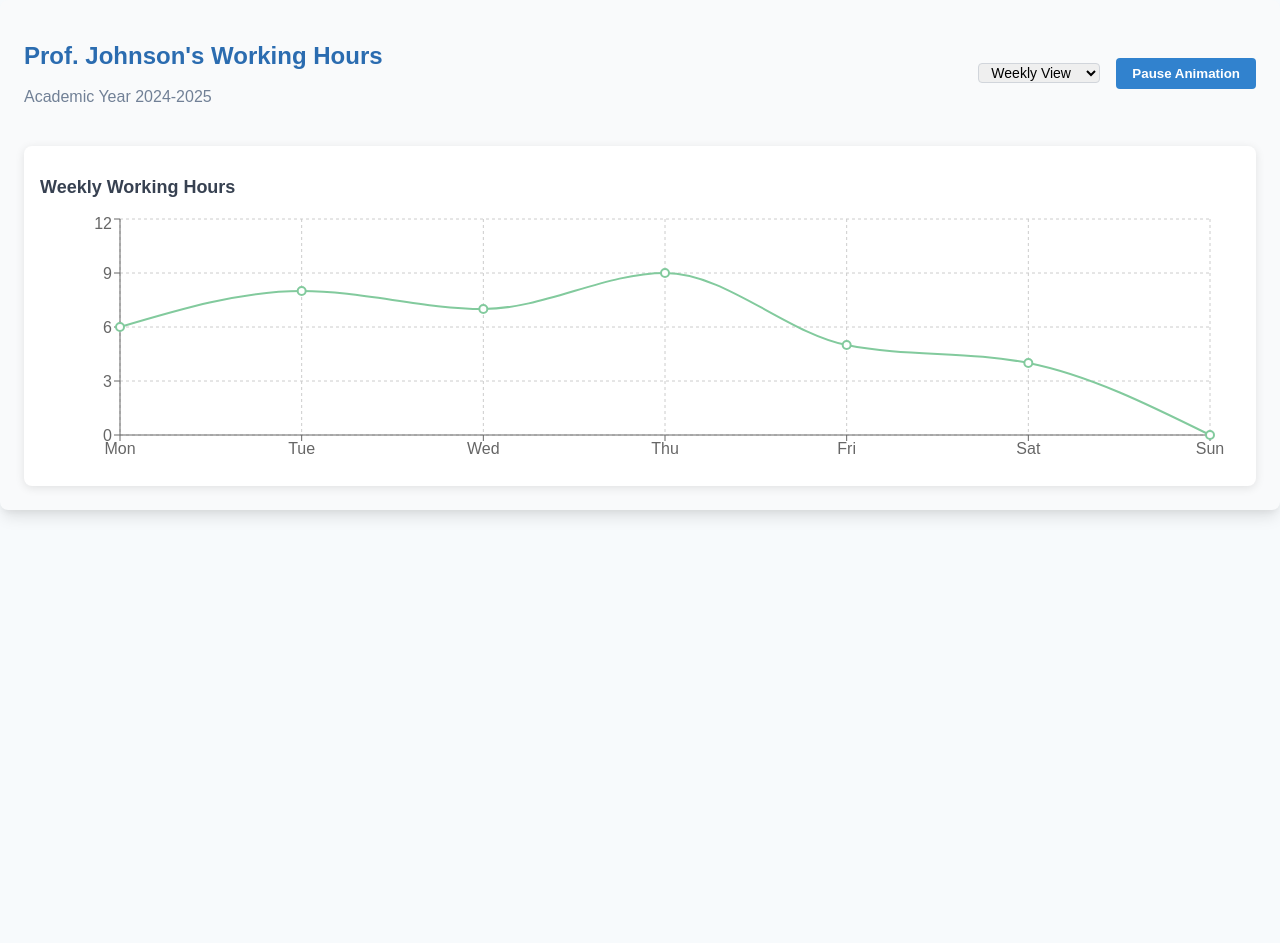
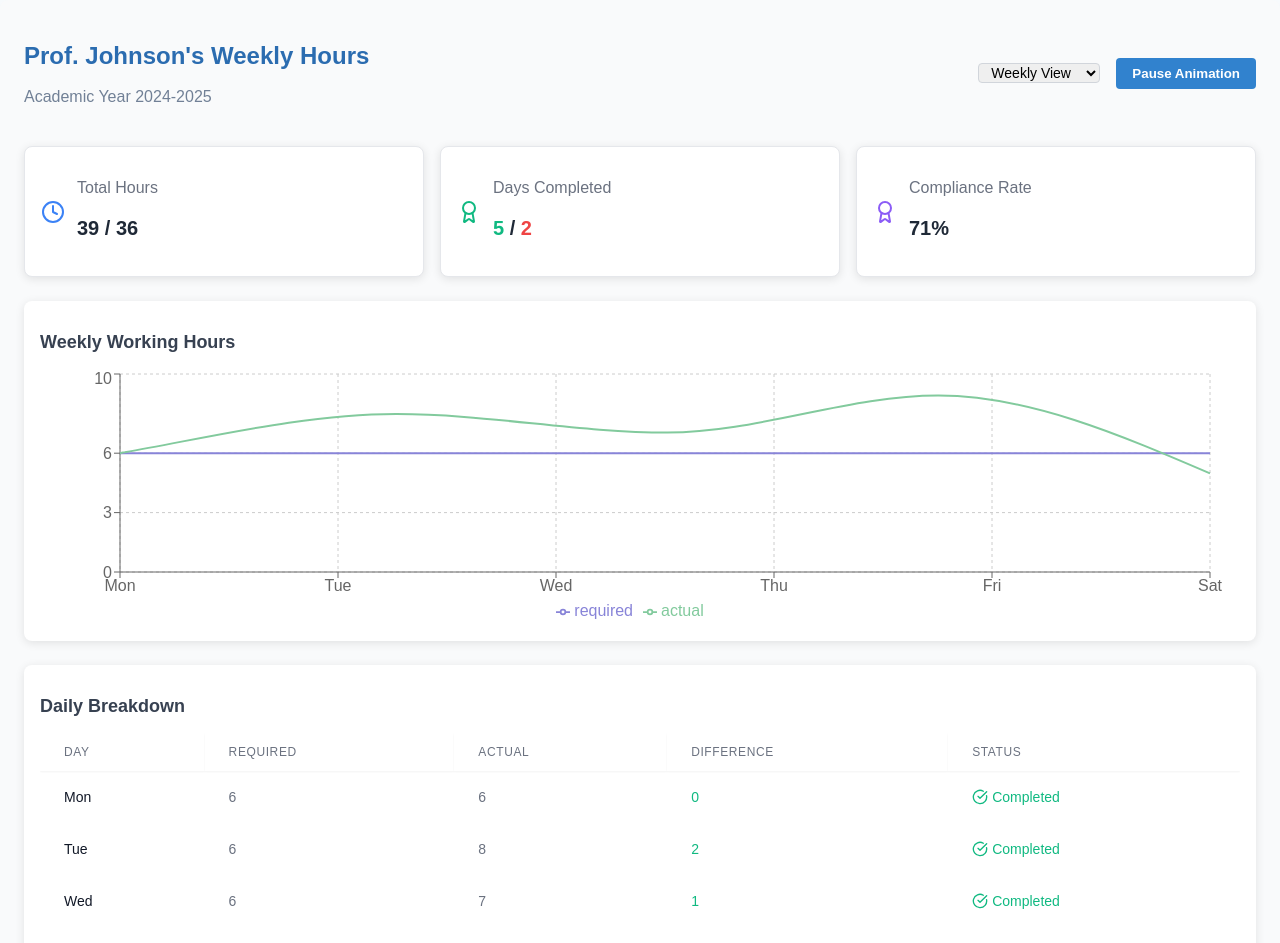
Before and after one commit to Chirag1724/WorkPulse, a React (Vite) app in the folder Frontend/ERP/: page /weekly-graph in a window 1280 px wide. Shown: the top 943 px of the page. Before the commit the page ends 800 px from the top, so only its background shows below. Built offline with nearby package versions, Linux system fonts and the light colour scheme.

Commit message:
Made Dynamic

```diff
--- /dev/null
+++ b/Frontend/ERP/src/data.json
@@ -0,0 +1,43 @@
+{
+    "weekly": [
+      { "day": "Mon", "hours": 6 },
+      { "day": "Tue", "hours": 8 },
+      { "day": "Wed", "hours": 7 },
+      { "day": "Thu", "hours": 9 },
+      { "day": "Fri", "hours": 5 },
+      { "day": "Sat", "hours": 4 },
+      { "day": "Sun", "hours": 0 }
+    ],
+    "monthly": [
+      { "month": "January", "required": 160, "actual": 165 },
+      { "month": "February", "required": 152, "actual": 148 },
+      { "month": "March", "required": 168, "actual": 172 },
+      { "month": "April", "required": 160, "actual": 155 },
+      { "month": "May", "required": 168, "actual": 175 },
+      { "month": "June", "required": 152, "actual": 158 },
+      { "month": "July", "required": 128, "actual": 110 },
+      { "month": "August", "required": 136, "actual": 142 },
+      { "month": "September", "required": 160, "actual": 168 },
+      { "month": "October", "required": 168, "actual": 170 },
+      { "month": "November", "required": 152, "actual": 145 },
+      { "month": "December", "required": 144, "actual": 150 }
+    ],
+    "teacherStats": {
+      "name": "Mr. John Doe",
+      "subject": "Mathematics",
+      "avatar": "👨‍🏫",
+      "weeklyStats": {
+        "logged": 27.5,
+        "weeklyRequirement": 30,
+        "pending": 12.5,
+        "workingDays": 5,
+        "punchData": [
+          { "day": "Monday", "in": "07:45", "out": "15:30", "classes": 5 },
+          { "day": "Tuesday", "in": "10:00", "out": "16:15", "classes": 4 },
+          { "day": "Wednesday", "in": "07:30", "out": "15:45", "classes": 6 },
+          { "day": "Thursday", "in": "", "out": "", "classes": 5 },
+          { "day": "Friday", "in": "", "out": "", "classes": 4 }
+        ]
+      }
+    }
+  }
--- a/Frontend/ERP/src/monthlygraph.jsx
+++ b/Frontend/ERP/src/monthlygraph.jsx
@@ -1,53 +1,40 @@
 import { useState, useEffect } from 'react';
-import { LineChart, Line, XAxis, YAxis, CartesianGrid, Tooltip, Legend, ResponsiveContainer, ReferenceLine } from 'recharts';
+import {
+  LineChart, Line, XAxis, YAxis, CartesianGrid, Tooltip,
+  Legend, ResponsiveContainer, ReferenceLine
+} from 'recharts';
 import { Clock, Calendar, CheckCircle, XCircle, Award } from 'lucide-react';
 import './graph.css';
+import data from './data.json'; // Make sure this path is correct
 
-// Sample data for a teacher's working hours
-const monthlyData = [
-  { month: 'January', required: 160, actual: 165, status: 'completed' },
-  { month: 'February', required: 152, actual: 148, status: 'undercompleted' },
-  { month: 'March', required: 168, actual: 172, status: 'completed' },
-  { month: 'April', required: 160, actual: 155, status: 'undercompleted' },
-  { month: 'May', required: 168, actual: 175, status: 'completed' },
-  { month: 'June', required: 152, actual: 158, status: 'completed' },
-  { month: 'July', required: 128, actual: 110, status: 'undercompleted' },
-  { month: 'August', required: 136, actual: 142, status: 'completed' },
-  { month: 'September', required: 160, actual: 168, status: 'completed' },
-  { month: 'October', required: 168, actual: 170, status: 'completed' },
-  { month: 'November', required: 152, actual: 145, status: 'undercompleted' },
-  { month: 'December', required: 144, actual: 150, status: 'completed' }
-];
+// Prepare data with "status"
+const monthlyData = data.monthly.map(month => ({
+  ...month,
+  status: month.actual >= month.required ? 'completed' : 'undercompleted'
+}));
 
-// Calculate statistics
+// Calculate stats
 const totalRequired = monthlyData.reduce((sum, month) => sum + month.required, 0);
 const totalActual = monthlyData.reduce((sum, month) => sum + month.actual, 0);
 const completedMonths = monthlyData.filter(month => month.status === 'completed').length;
-const undercompletedMonths = monthlyData.filter(month => month.status === 'undercompleted').length;
+const undercompletedMonths = monthlyData.length - completedMonths;
 const complianceRate = Math.round((completedMonths / monthlyData.length) * 100);
 
 function Graph() {
   const [activeIndex, setActiveIndex] = useState(0);
   const [isAnimating, setIsAnimating] = useState(true);
 
-  // Animation effect
   useEffect(() => {
     let interval;
-
     if (isAnimating) {
       interval = setInterval(() => {
-        setActiveIndex((prevIndex) => (prevIndex + 1) % monthlyData.length);
+        setActiveIndex(prev => (prev + 1) % monthlyData.length);
       }, 2000);
     }
-
     return () => clearInterval(interval);
   }, [isAnimating]);
 
-  const handleToggleAnimation = () => {
-    setIsAnimating(!isAnimating);
-  };
-
-  // Animated data
+  const handleToggleAnimation = () => setIsAnimating(!isAnimating);
   const animatedData = monthlyData.slice(0, activeIndex + 1);
 
   return (
@@ -57,6 +44,21 @@ function Graph() {
     <h1 className="text-2xl font-bold text-blue-800">Prof. Johnson's Working Hours</h1>
     <p className="text-gray-600">Academic Year 2024-2025</p>
   </div>
+
+  <div className="flex items-center gap-4">
+    <select
+      onChange={(e) => {
+        if (e.target.value === 'weekly') {
+          navigate('/weekly-graph');
+        }
+      }}
+      defaultValue="monthly"
+      className="border border-gray-300 rounded px-2 py-1 text-sm"
+    >
+      <option value="monthly">Monthly View</option>
+      <option value="weekly">Weekly View</option>
+    </select>
+
     <button
       onClick={handleToggleAnimation}
       className="px-4 py-2 bg-blue-600 text-white rounded hover:bg-blue-700"
@@ -64,34 +66,22 @@ function Graph() {
       {isAnimating ? 'Pause Animation' : 'Resume Animation'}
     </button>
   </div>
+</div>
+
 
       <div className="grid grid-cols-1 md:grid-cols-3 gap-4 mb-6">
-        <div className="bg-white p-4 rounded-lg shadow flex items-center">
-          <Clock className="text-blue-500 mr-3" size={24} />
-          <div>
-            <p className="text-gray-500">Total Hours</p>
-            <p className="text-xl font-semibold">{totalActual} / {totalRequired}</p>
-          </div>
-        </div>
-
-        <div className="bg-white p-4 rounded-lg shadow flex items-center">
-          <Calendar className="text-green-500 mr-3" size={24} />
-          <div>
-            <p className="text-gray-500">Months Completed</p>
-            <p className="text-xl font-semibold">
+        <StatCard icon={<Clock className="text-blue-500 mr-3" />} label="Total Hours" value={`${totalActual} / ${totalRequired}`} />
+        <StatCard
+          icon={<Calendar className="text-green-500 mr-3" />}
+          label="Months Completed"
+          value={
+            <span>
               <span className="text-green-500">{completedMonths}</span> /
               <span className="text-red-500"> {undercompletedMonths}</span>
-            </p>
-          </div>
-        </div>
-
-        <div className="bg-white p-4 rounded-lg shadow flex items-center">
-          <Award className="text-purple-500 mr-3" size={24} />
-          <div>
-            <p className="text-gray-500">Compliance Rate</p>
-            <p className="text-xl font-semibold">{complianceRate}%</p>
-          </div>
-        </div>
+            </span>
+          }
+        />
+        <StatCard icon={<Award className="text-purple-500 mr-3" />} label="Compliance Rate" value={`${complianceRate}%`} />
       </div>
 
       <div className="bg-white p-4 rounded-lg shadow-md mb-6">
@@ -104,25 +94,9 @@ function Graph() {
               <YAxis domain={[100, 180]} />
               <Tooltip />
               <Legend />
-              <ReferenceLine y={152} stroke="#888" strokeDasharray="3 3" label="Average Required" />
-              <Line
-                type="monotone"
-                dataKey="required"
-                stroke="#8884d8"
-                strokeWidth={2}
-                dot={{ r: 4 }}
-                activeDot={{ r: 6 }}
-                isAnimationActive={isAnimating}
-              />
-              <Line
-                type="monotone"
-                dataKey="actual"
-                stroke="#82ca9d"
-                strokeWidth={2}
-                dot={{ r: 4 }}
-                activeDot={{ r: 6 }}
-                isAnimationActive={isAnimating}
-              />
+              <ReferenceLine y={152} stroke="#888" strokeDasharray="3 3" label="Avg Required" />
+              <Line type="monotone" dataKey="required" stroke="#8884d8" strokeWidth={2} dot={{ r: 4 }} activeDot={{ r: 6 }} isAnimationActive={isAnimating} />
+              <Line type="monotone" dataKey="actual" stroke="#82ca9d" strokeWidth={2} dot={{ r: 4 }} activeDot={{ r: 6 }} isAnimationActive={isAnimating} />
             </LineChart>
           </ResponsiveContainer>
         </div>
@@ -134,29 +108,34 @@ function Graph() {
           <table className="min-w-full divide-y divide-gray-200">
             <thead>
               <tr>
-                <th className="px-6 py-3 text-left text-xs font-medium text-gray-500 uppercase tracking-wider">Month</th>
-                <th className="px-6 py-3 text-left text-xs font-medium text-gray-500 uppercase tracking-wider">Required Hours</th>
-                <th className="px-6 py-3 text-left text-xs font-medium text-gray-500 uppercase tracking-wider">Actual Hours</th>
-                <th className="px-6 py-3 text-left text-xs font-medium text-gray-500 uppercase tracking-wider">Difference</th>
-                <th className="px-6 py-3 text-left text-xs font-medium text-gray-500 uppercase tracking-wider">Status</th>
+                {["Month", "Required Hours", "Actual Hours", "Difference", "Status"].map(header => (
+                  <th key={header} className="px-6 py-3 text-left text-xs font-medium text-gray-500 uppercase tracking-wider">
+                    {header}
+                  </th>
+                ))}
               </tr>
             </thead>
             <tbody className="bg-white divide-y divide-gray-200">
               {animatedData.map((month, idx) => (
                 <tr key={month.month} className={idx === activeIndex ? "bg-blue-50" : ""}>
                   <td className="px-6 py-4 whitespace-nowrap text-sm font-medium text-gray-900">{month.month}</td>
-                  <td className="px-6 py-4 whitespace-nowrap text-sm text-gray-500">{month.required}</td>
-                  <td className="px-6 py-4 whitespace-nowrap text-sm text-gray-500">{month.actual}</td>
-                  <td className="px-6 py-4 whitespace-nowrap text-sm text-gray-500">
+                  <td className="px-6 py-4 text-sm text-gray-500">{month.required}</td>
+                  <td className="px-6 py-4 text-sm text-gray-500">{month.actual}</td>
+                  <td className="px-6 py-4 text-sm text-gray-500">
                     <span className={month.actual >= month.required ? "text-green-500" : "text-red-500"}>
                       {month.actual - month.required}
                     </span>
                   </td>
-                  <td className="px-6 py-4 whitespace-nowrap text-sm text-gray-500">
-                    {month.status === 'completed' ?
-                      <span className="flex items-center text-green-500"><CheckCircle size={16} className="mr-1" /> Completed</span> :
-                      <span className="flex items-center text-red-500"><XCircle size={16} className="mr-1" /> Under</span>
-                    }
+                  <td className="px-6 py-4 text-sm text-gray-500">
+                    {month.status === 'completed' ? (
+                      <span className="flex items-center text-green-500">
+                        <CheckCircle size={16} className="mr-1" /> Completed
+                      </span>
+                    ) : (
+                      <span className="flex items-center text-red-500">
+                        <XCircle size={16} className="mr-1" /> Under
+                      </span>
+                    )}
                   </td>
                 </tr>
               ))}
@@ -167,4 +146,17 @@ function Graph() {
     </div>
   );
 }
+
+function StatCard({ icon, label, value }) {
+  return (
+    <div className="bg-white p-4 rounded-lg shadow flex items-center">
+      {icon}
+      <div>
+        <p className="text-gray-500">{label}</p>
+        <p className="text-xl font-semibold">{value}</p>
+      </div>
+    </div>
+  );
+}
+
 export default Graph;
--- a/Frontend/ERP/src/weeklygraph.jsx
+++ b/Frontend/ERP/src/weeklygraph.jsx
@@ -1,6 +1,5 @@
-import React, { useState } from 'react';
+import React, { useState, useEffect } from 'react';
 import { useNavigate } from 'react-router-dom';
-import './weekly.css';
 import {
   LineChart,
   Line,
@@ -9,42 +8,62 @@ import {
   CartesianGrid,
   Tooltip,
   ResponsiveContainer,
+  Legend,
 } from 'recharts';
+import { Clock, CheckCircle, XCircle, Award } from 'lucide-react';
+import './weekly.css';
+
+// Static data
+const weeklyData = [
+  { day: 'Mon', required: 6, actual: 6 },
+  { day: 'Tue', required: 6, actual: 8 },
+  { day: 'Wed', required: 6, actual: 7 },
+  { day: 'Thu', required: 6, actual: 9 },
+  { day: 'Fri', required: 6, actual: 5 },
+  { day: 'Sat', required: 6, actual: 4 },
+  { day: 'Sun', required: 0, actual: 0 },
+].map(day => ({
+  ...day,
+  status: day.actual >= day.required ? 'completed' : 'undercompleted',
+}));
+
+// Stats
+const totalRequired = weeklyData.reduce((sum, d) => sum + d.required, 0);
+const totalActual = weeklyData.reduce((sum, d) => sum + d.actual, 0);
+const completedDays = weeklyData.filter(d => d.status === 'completed').length;
+const undercompletedDays = weeklyData.length - completedDays;
+const complianceRate = Math.round((completedDays / weeklyData.length) * 100);
 
 function WeeklyGraph() {
   const navigate = useNavigate();
-  const [isAnimating, setIsAnimating] = useState(true); // move useState here inside the component
+  const [activeIndex, setActiveIndex] = useState(0);
+  const [isAnimating, setIsAnimating] = useState(true);
 
-  const handleToggleAnimation = () => {
-    setIsAnimating(!isAnimating);
-  };
+  useEffect(() => {
+    let interval;
+    if (isAnimating) {
+      interval = setInterval(() => {
+        setActiveIndex(prev => (prev + 1) % weeklyData.length);
+      }, 1000);
+    }
+    return () => clearInterval(interval);
+  }, [isAnimating]);
 
-  const weeklyData = [
-    { day: 'Mon', hours: 6 },
-    { day: 'Tue', hours: 8 },
-    { day: 'Wed', hours: 7 },
-    { day: 'Thu', hours: 9 },
-    { day: 'Fri', hours: 5 },
-    { day: 'Sat', hours: 4 },
-    { day: 'Sun', hours: 0 },
-  ];
+  const handleToggleAnimation = () => setIsAnimating(!isAnimating);
+  const animatedData = weeklyData.slice(0, activeIndex + 1);
 
   return (
     <div className="p-6 bg-gray-50 rounded-lg shadow-lg max-w-4xl mx-auto">
       <div className="flex items-center justify-between mb-6">
         <div>
-          <h1 className="text-2xl font-bold text-blue-800">Prof. Johnson's Working Hours</h1>
+          <h1 className="text-2xl font-bold text-blue-800">Prof. Johnson's Weekly Hours</h1>
           <p className="text-gray-600">Academic Year 2024-2025</p>
         </div>
 
         <div className="flex items-center gap-4">
           <select
             onChange={(e) => {
-              if (e.target.value === 'weekly') {
-                window.location.href = '/weekly-graph';
-              } else if (e.target.value === 'monthly') {
-                navigate('/monthly-graph');
-              }
+              if (e.target.value === 'monthly') navigate('/monthly-graph');
             }}
             defaultValue="weekly"
             className="border border-gray-300 rounded px-2 py-1 text-sm"
@@ -62,18 +81,43 @@ function WeeklyGraph() {
         </div>
       </div>
 
-      <div className="bg-white p-4 rounded-lg shadow-md">
+      <div className="grid grid-cols-1 md:grid-cols-3 gap-4 mb-6">
+        <StatCard icon={<Clock className="text-blue-500 mr-3" />} label="Total Hours" value={`${totalActual} / ${totalRequired}`} />
+        <StatCard
+          icon={<Award className="text-green-500 mr-3" />}
+          label="Days Completed"
+          value={
+            <span>
+              <span className="text-green-500">{completedDays}</span> /
+              <span className="text-red-500"> {undercompletedDays}</span>
+            </span>
+          }
+        />
+        <StatCard icon={<Award className="text-purple-500 mr-3" />} label="Compliance Rate" value={`${complianceRate}%`} />
+      </div>
+
+      <div className="bg-white p-4 rounded-lg shadow-md mb-6">
         <h2 className="text-lg font-semibold mb-4 text-gray-700">Weekly Working Hours</h2>
         <div className="h-64">
           <ResponsiveContainer width="100%" height="100%">
-            <LineChart data={weeklyData} margin={{ top: 5, right: 30, left: 20, bottom: 5 }}>
+            <LineChart data={animatedData} margin={{ top: 5, right: 30, left: 20, bottom: 5 }}>
               <CartesianGrid strokeDasharray="3 3" />
               <XAxis dataKey="day" />
-              <YAxis />
+              <YAxis domain={[0, 10]} />
               <Tooltip />
+              <Legend />
               <Line
                 type="monotone"
-                dataKey="hours"
+                dataKey="required"
+                stroke="#8884d8"
+                strokeWidth={2}
+                dot={{ r: 4 }}
+                activeDot={{ r: 6 }}
+                isAnimationActive={isAnimating}
+              />
+              <Line
+                type="monotone"
+                dataKey="actual"
                 stroke="#82ca9d"
                 strokeWidth={2}
                 dot={{ r: 4 }}
@@ -84,6 +128,55 @@ function WeeklyGraph() {
           </ResponsiveContainer>
         </div>
       </div>
+
+      <div className="bg-white p-4 rounded-lg shadow-md">
+        <h2 className="text-lg font-semibold mb-4 text-gray-700">Daily Breakdown</h2>
+        <div className="overflow-x-auto">
+          <table className="min-w-full divide-y divide-gray-200">
+            <thead>
+              <tr>
+                <th className="px-6 py-3 text-left text-xs font-medium text-gray-500 uppercase tracking-wider">Day</th>
+                <th className="px-6 py-3 text-left text-xs font-medium text-gray-500 uppercase tracking-wider">Required</th>
+                <th className="px-6 py-3 text-left text-xs font-medium text-gray-500 uppercase tracking-wider">Actual</th>
+                <th className="px-6 py-3 text-left text-xs font-medium text-gray-500 uppercase tracking-wider">Difference</th>
+                <th className="px-6 py-3 text-left text-xs font-medium text-gray-500 uppercase tracking-wider">Status</th>
+              </tr>
+            </thead>
+            <tbody className="bg-white divide-y divide-gray-200">
+              {animatedData.map((day, idx) => (
+                <tr key={day.day} className={idx === activeIndex ? "bg-blue-50" : ""}>
+                  <td className="px-6 py-4 whitespace-nowrap text-sm font-medium text-gray-900">{day.day}</td>
+                  <td className="px-6 py-4 whitespace-nowrap text-sm text-gray-500">{day.required}</td>
+                  <td className="px-6 py-4 whitespace-nowrap text-sm text-gray-500">{day.actual}</td>
+                  <td className="px-6 py-4 whitespace-nowrap text-sm text-gray-500">
+                    <span className={day.actual >= day.required ? "text-green-500" : "text-red-500"}>
+                      {day.actual - day.required}
+                    </span>
+                  </td>
+                  <td className="px-6 py-4 whitespace-nowrap text-sm text-gray-500">
+                    {day.status === 'completed' ?
+                      <span className="flex items-center text-green-500"><CheckCircle size={16} className="mr-1" /> Completed</span> :
+                      <span className="flex items-center text-red-500"><XCircle size={16} className="mr-1" /> Under</span>
+                    }
+                  </td>
+                </tr>
+              ))}
+            </tbody>
+          </table>
+        </div>
+      </div>
+    </div>
+  );
+}
+
+function StatCard({ icon, label, value }) {
+  return (
+    <div className="bg-white p-4 rounded-lg shadow flex items-center">
+      {icon}
+      <div>
+        <p className="text-gray-500">{label}</p>
+        <p className="text-xl font-semibold">{value}</p>
+      </div>
     </div>
   );
 }
```
Also changed, not shown: Frontend/ERP/src/BarChartComponent.jsx (added, +13 -0 lines), Frontend/ERP/src/stats.css (+39 -0 lines), Frontend/ERP/src/stats.jsx (+28 -60 lines). Lines whose indentation alone changed are shown as unchanged.
